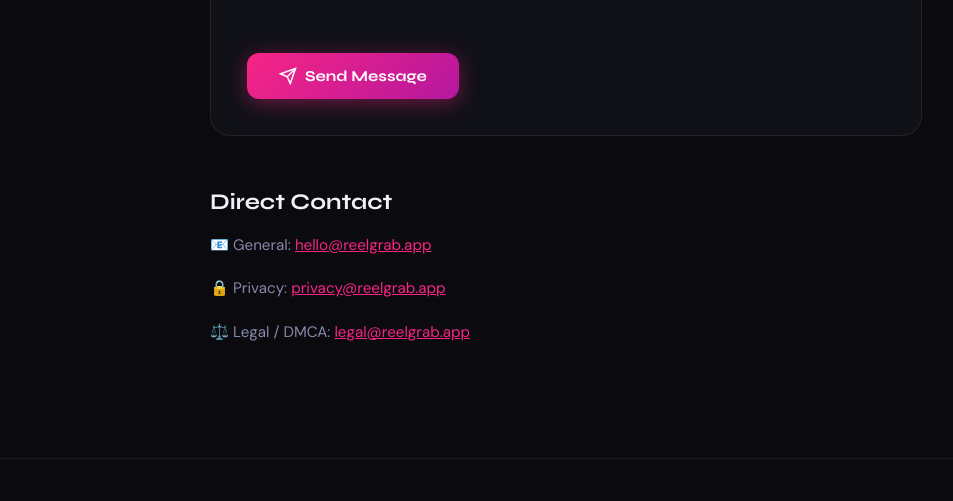
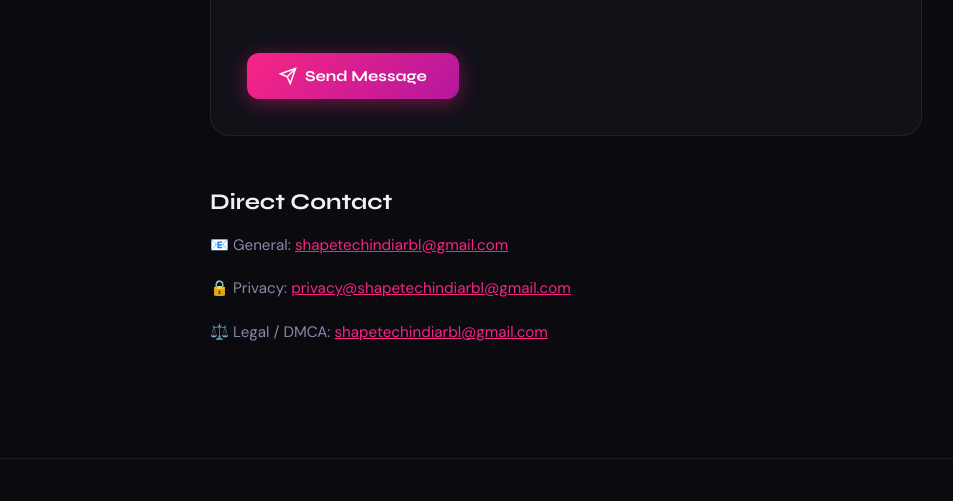
Before and after one commit to iamaayubajpai/reelgrab, a plain HTML site: page frontend/pages/contact.html in a window 1280 px wide. Shown: the part 1079-1580 px from the top of the page, without its empty margins (74-1027 px from the left). Drawn offline with Linux system fonts and the light colour scheme.

Commit message:
Updated project

```diff
--- a/frontend/pages/contact.html
+++ b/frontend/pages/contact.html
@@ -60,9 +60,9 @@
   </div>
 
   <h2 style="margin-top:48px;">Direct Contact</h2>
-  <p>📧 General: <a href="mailto:hello@reelgrab.app">hello@reelgrab.app</a></p>
-  <p>🔒 Privacy: <a href="mailto:privacy@reelgrab.app">privacy@reelgrab.app</a></p>
-  <p>⚖️ Legal / DMCA: <a href="mailto:legal@reelgrab.app">legal@reelgrab.app</a></p>
+  <p>📧 General: <a href="mailto:shapetechindiarbl@gmail.com">shapetechindiarbl@gmail.com</a></p>
+  <p>🔒 Privacy: <a href="mailto:shapetechindiarbl@gmail.com">privacy@shapetechindiarbl@gmail.com</a></p>
+  <p>⚖️ Legal / DMCA: <a href="mailto:shapetechindiarbl@gmail.com">shapetechindiarbl@gmail.com</a></p>
 </div>
 
 <footer class="footer">
```
Also changed, not shown: frontend/pages/about.html (+1 -1 lines).
